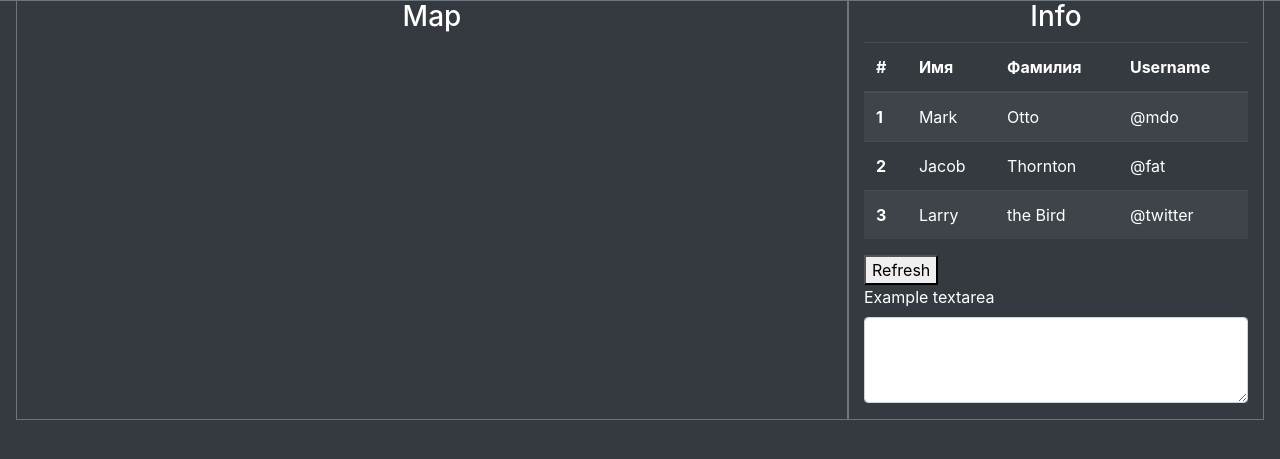
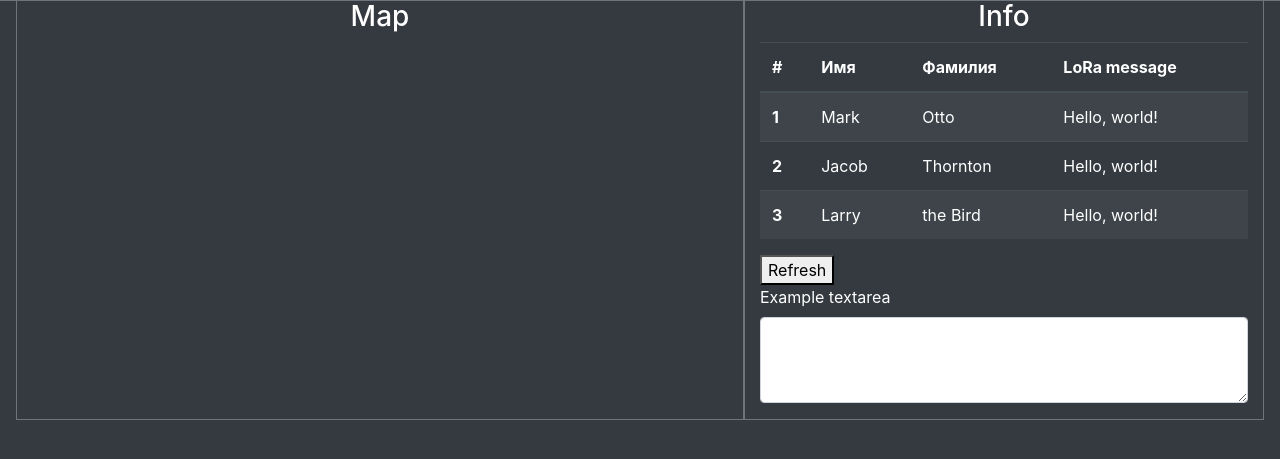
Before and after one commit to SergeyGr07/gps_project, a Django app: template tracker/templates/map.html in a window 1280 px wide. Shown: the part 57-516 px from the top of the page. Run offline with Django 4.2, Linux system fonts and the light colour scheme; the template is opened without the code that fills it, so the values that code supplies are empty.

Commit message:
table_data

```diff
--- a/tracker/templates/map.html
+++ b/tracker/templates/map.html
@@ -4,11 +4,11 @@
 {% block content %}
     <div class="container-fluid mt-4 pt-3">
         <div class="row">
-            <div class="col-sm-8 border border-start-0 border-secondary">
+            <div class="col-sm-7 border border-start-0 border-secondary">
                 <h3 class="text-center">Map</h3>
                 {{m | safe}}
             </div>
-            <div class="col-sm-4 border border-secondary">
+            <div class="col-sm-5 border border-secondary">
                 <h3 class="text-center">Info</h3>
                 <table class="table table-striped table-dark">
                     <thead>
@@ -16,10 +16,10 @@
                         <th scope="col">#</th>
                         <th scope="col">Имя</th>
                         <th scope="col">Фамилия</th>
-                        <th scope="col">Username</th>
+                        <th scope="col" class="username">LoRa message</th>
                       </tr>
                     </thead>
-                    <tbody>
+                    <tbody id="table-data">
                       <tr>
                         <th scope="row">1</th>
                         <td>Mark</td>
@@ -40,6 +40,18 @@
                       </tr>
                     </tbody>
                   </table>
+                  <script>
+                    fetch('/map/chat/')
+                      .then(response => response.json())
+                      .then(data => {
+                        const rows = document.getElementsByTagName('tr');
+                        for (let i = 1; i < rows.length; i++) {
+                          const cells = rows[i].getElementsByTagName('td');
+                          cells[2].innerText = data.message;
+                        }
+                      });
+                  </script>
+
                   {% comment %} В этом блоке я хочу вывести сообщение {% endcomment %}
                   <div>
                     <button id = "refresh-btn">Refresh</button>
```
Also changed, not shown: tracker/static/com.py (+9 -8 lines).
